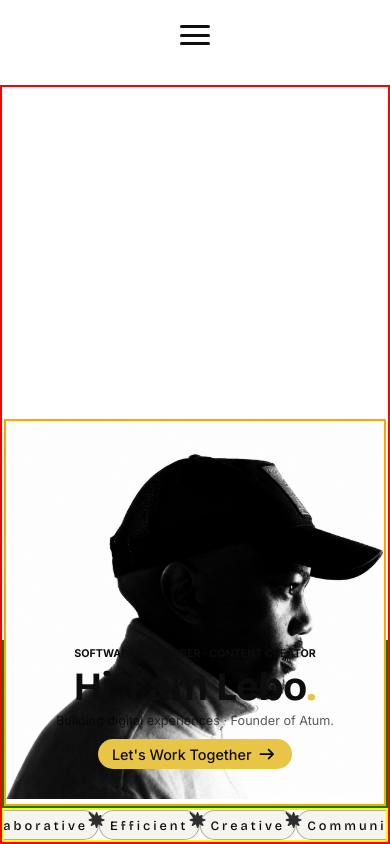
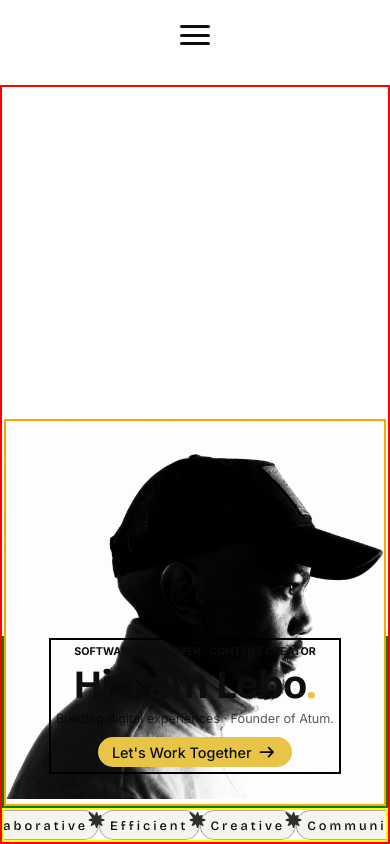
Before and after one commit to Lebo-Madikane/lebo-madikane, a Next.js app: page / in a window 390 px wide. Shown: the top 844 px of the page. Built offline with nearby package versions, Linux system fonts and the light colour scheme.

Commit message:
responsive design attributes marqueeTrack

```diff
--- a/src/components/Hero/Hero.module.scss
+++ b/src/components/Hero/Hero.module.scss
@@ -87,8 +87,11 @@
 
         @include mobile{
             text-align: center;
-            position: static;
+            position: relative;
+            left: 0;
+            bottom: 350;
             margin-bottom: 2rem;
+            border: 2px solid #000000;
         }
 
         @keyframes fadeInText {
```
